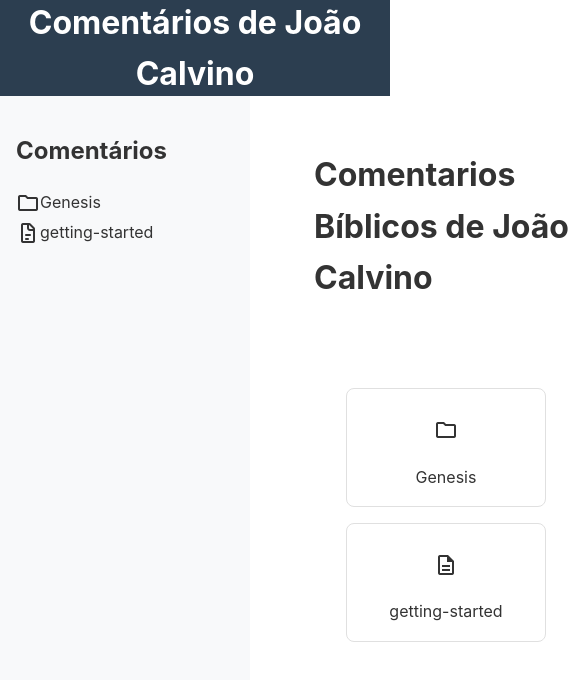
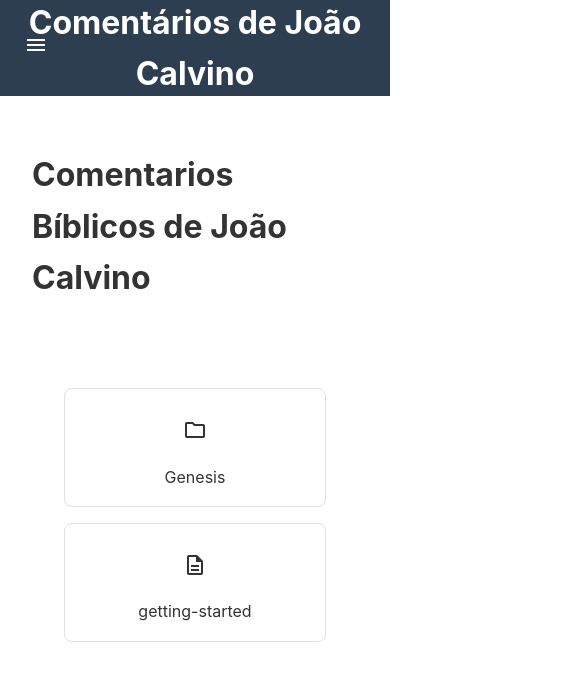
Before and after one commit to presbitech/site-john-calvin-coments, a SvelteKit app: page / in a window 390 px wide. Shown: the top 680 px of the page, 585 px wide, since content can reach past the window. Built offline with nearby package versions, Linux system fonts and the light colour scheme.

Commit message:
side bar mobile

```diff
--- a/src/routes/+layout.svelte
+++ b/src/routes/+layout.svelte
@@ -17,10 +17,17 @@
   let currentPath = $state($page.url.pathname);
   // Track active heading
   let activeHeadingId = $state('');
+  // Mobile sidebar visibility state
+  let leftSidebarVisible = $state(false);
 
   // Toggle folder expansion
   function toggleFolder(path: string) {
     expandedFolders[path] = !expandedFolders[path];
+  }
+
+  // Toggle left sidebar visibility for mobile view
+  function toggleLeftSidebar() {
+    leftSidebarVisible = !leftSidebarVisible;
   }
 
   // Handle click on TOC item
@@ -163,12 +170,28 @@
 
 <div class="layout">
   <header class="header">
+    <button
+      class="mobile-toggle"
+      aria-label="Toggle sidebar"
+      onclick={toggleLeftSidebar}
+    >
+      <span class="material-symbols-outlined">menu</span>
+    </button>
     <h1>Comentários de João Calvino</h1>
   </header>
 
   <div class="main-container">
-    <nav class="left-sidebar">
-      <h2>Comentários</h2>
+    <nav class="left-sidebar" class:visible={leftSidebarVisible}>
+      <div class="sidebar-header">
+        <h2>Comentários</h2>
+        <button
+          class="close-sidebar"
+          aria-label="Close sidebar"
+          onclick={toggleLeftSidebar}
+        >
+          <span class="material-symbols-outlined">close</span>
+        </button>
+      </div>
       {#each data.files as item}
         <div class="file-tree">
           {#if item.isDirectory}
@@ -199,60 +222,34 @@
                       <span class="folder-name">{childItem.name}</span>
                     </div>
                     {#if expandedFolders[childItem.path] && childItem.children && childItem.children.length > 0}
-                      {#each childItem.children as grandChildItem}
+                      <!-- Render nested children recursively -->
+                      {#each childItem.children as nestedItem}
                         <div class="file-tree" style="padding-left: 2rem">
-                          {#if grandChildItem.isDirectory}
-                            <div
-                              class="file-item folder-item"
-                              onclick={() => toggleFolder(grandChildItem.path)}
-                              onkeydown={(e) => e.key === 'Enter' && toggleFolder(grandChildItem.path)}
-                              tabindex="0"
-                              role="button"
-                              aria-expanded={!!expandedFolders[grandChildItem.path]}
-                            >
-                              <span class="material-symbols-outlined">{expandedFolders[grandChildItem.path] ? 'folder_open' : 'folder'}</span>
-                              <span class="folder-name">{grandChildItem.name}</span>
-                            </div>
-                            {#if expandedFolders[grandChildItem.path] && grandChildItem.children && grandChildItem.children.length > 0}
-                              <!-- Additional levels could be added here but for simplicity we'll stop at 3 levels -->
-                              {#each grandChildItem.children as greatGrandChildItem}
-                                <div class="file-item" style="padding-left: 3rem">
-                                  {#if greatGrandChildItem.isDirectory}
-                                    <!-- More levels could go here -->
-                                  {:else}
-                                    <a href={greatGrandChildItem.path} class="file-link">
-                                      <span class="material-symbols-outlined">docs</span>
-                                      <span class="file-name">{greatGrandChildItem.name}</span>
-                                    </a>
-                                  {/if}
-                                </div>
-                              {/each}
-                            {/if}
+                          {#if nestedItem.isDirectory}
+                            <!-- If needed, add more levels of nesting here -->
                           {:else}
-                            <a href={grandChildItem.path} class="file-link">
-                              <span class="material-symbols-outlined">docs</span>
-                              <span class="file-name">{grandChildItem.name}</span>
+                            <a href={nestedItem.path} class="file-item file-link">
+                              <span class="material-symbols-outlined">description</span>
+                              <span>{nestedItem.name}</span>
                             </a>
                           {/if}
                         </div>
                       {/each}
                     {/if}
                   {:else}
-                    <a href={childItem.path} class="file-link">
-                      <span class="material-symbols-outlined">docs</span>
-                      <span class="file-name">{childItem.name}</span>
+                    <a href={childItem.path} class="file-item file-link">
+                      <span class="material-symbols-outlined">description</span>
+                      <span>{childItem.name}</span>
                     </a>
                   {/if}
                 </div>
               {/each}
             {/if}
           {:else}
-            <div class="file-item">
-              <a href={item.path} class="file-link">
-                <span class="material-symbols-outlined">docs</span>
-                <span class="file-name">{item.name}</span>
-              </a>
-            </div>
+            <a href={item.path} class="file-item file-link">
+              <span class="material-symbols-outlined">description</span>
+              <span>{item.name}</span>
+            </a>
           {/if}
         </div>
       {/each}
@@ -302,10 +299,23 @@
     display: flex;
     align-items: center;
     justify-content: center;
+    position: relative;
   }
 
   .header h1 {
     margin: 0;
+  }
+
+  .mobile-toggle {
+    display: none;
+    position: absolute;
+    left: 1rem;
+    background: none;
+    border: none;
+    color: white;
+    cursor: pointer;
+    font-size: 1.5rem;
+    padding: 0.5rem;
   }
 
   .main-container {
@@ -323,6 +333,21 @@
     position: sticky;
     top: 0;
     overflow-y: auto;
+  }
+
+  .sidebar-header {
+    display: flex;
+    justify-content: space-between;
+    align-items: center;
+  }
+
+  .close-sidebar {
+    display: none;
+    background: none;
+    border: none;
+    color: var(--text-color);
+    cursor: pointer;
+    padding: 0.5rem;
   }
 
   .right-sidebar {
@@ -404,4 +429,43 @@
     color: var(--text-muted);
     font-size: 0.9rem;
   }
+
+  /* Mobile Responsive Design */
+  @media (max-width: 768px) {
+    .main-container {
+      grid-template-columns: 1fr;
+    }
+
+    .mobile-toggle {
+      display: block;
+    }
+
+    .header {
+      justify-content: center;
+    }
+
+    .left-sidebar {
+      position: fixed;
+      left: -100%;
+      top: var(--header-height);
+      width: 80%;
+      max-width: 300px;
+      z-index: 100;
+      transition: left 0.3s ease;
+      border-right: 1px solid var(--border-color);
+      box-shadow: 2px 0 5px rgba(0,0,0,0.1);
+    }
+
+    .left-sidebar.visible {
+      left: 0;
+    }
+
+    .close-sidebar {
+      display: block;
+    }
+
+    .right-sidebar {
+      display: none;
+    }
+  }
 </style>
```
